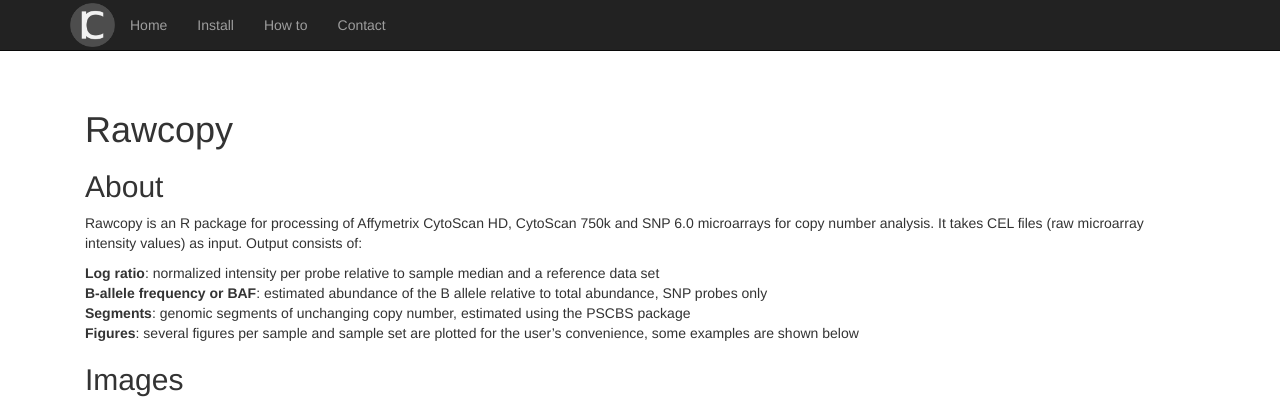
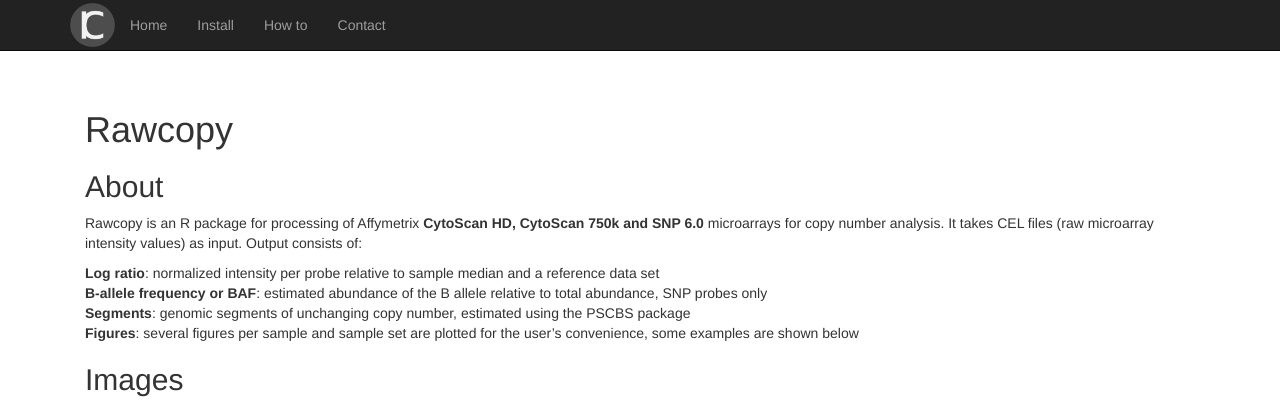
Before and after one commit to rawcopy/rawcopy.github.io, a Jekyll site: the page built from index.md, in a window 1280 px wide and 1258 px high. Shown: the top 407 px of the window. Built offline with Jekyll 4.4.1, drawn with Linux system fonts in a browser that asks for light colours; nearby versions of some CDN libraries; Markdown is read by kramdown in place of the engine named in the settings.

```diff
--- a/index.md
+++ b/index.md
@@ -6,7 +6,7 @@ title:  'Home'
 #Rawcopy
 
 ##About
-Rawcopy is an R package for processing of Affymetrix CytoScan HD, CytoScan 750k and SNP 6.0 microarrays for copy number analysis. It takes CEL files (raw microarray intensity values) as input. Output consists of:
+Rawcopy is an R package for processing of Affymetrix <b>CytoScan HD, CytoScan 750k and SNP 6.0</b> microarrays for copy number analysis. It takes CEL files (raw microarray intensity values) as input. Output consists of:
 
 <b>Log ratio</b>: normalized intensity per probe relative to sample median and a reference data set
 <b>B-allele frequency or BAF</b>: estimated abundance of the B allele relative to total abundance, SNP probes only
```
